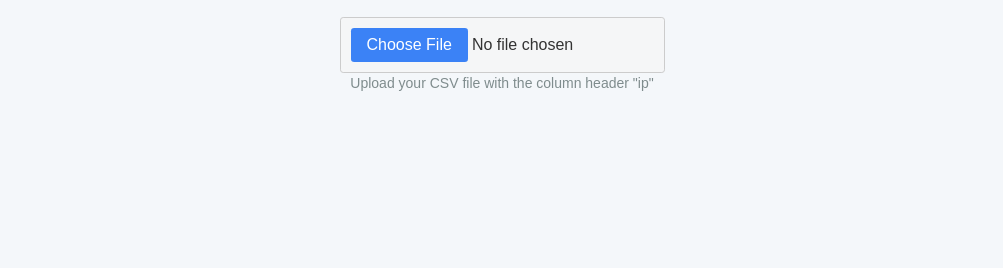
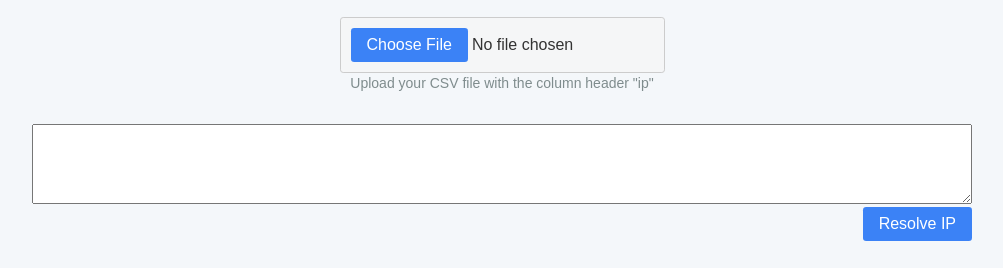
Before and after one commit to muhdyusuf/ip2location_express, a website: page public/index.html in a window 1280 px wide. Shown: the part 108-376 px from the top of the page, without its empty margins (138-1141 px from the left). Drawn offline with Linux system fonts and the light colour scheme.

Commit message:
feature:add textarea to single ip or list of ip search

```diff
--- a/public/index.html
+++ b/public/index.html
@@ -18,6 +18,14 @@
       <input type="file" id="csvFile" accept=".csv">
       <p>Upload your CSV file with the column header "ip"</p>
     </div>
+    <div
+      class="textarea-container"
+    >
+      <textarea id="ip_textarea" placeholder="type your IP/IPs here">
+
+      </textarea>
+      <button class="btn-primary" onclick="handleTextarea()">Resolve IP</button>
+    </div>
 
     <div id="output" class="output"></div>
 
--- a/public/index.js
+++ b/public/index.js
@@ -116,3 +116,43 @@ function renderResults(data) {
   html += "</table>";
   outputDiv.innerHTML = html
 }
+
+async function handleTextarea(){
+  const textAreaElement=document.getElementById("ip_textarea")
+  let text=textAreaElement.value.trim()
+  console.log(text.split(/[ ,\n]+/))
+  console.log(text.split(/[ ,\n]+/).some(ip=>!isValidIPv4(ip)))
+  const ipArray=text.split(/[ ,\n]+/).filter(ip=>isValidIPv4(ip))
+  console.log(ipArray)
+  try {
+    const response = await fetch("/api", {
+      method: "POST",
+      headers: {
+        "Content-Type": "application/json",
+      },
+      body: JSON.stringify({ ips:ipArray }),
+    })
+
+    if (!response.ok) {
+      const error = await response.json()
+      throw new Error(error.message || "Server error")
+    }
+
+    const _results = await response.json()
+    renderResults(_results)
+    results = _results
+    document.getElementById("downloadBtn").addEventListener("click", () => {
+downloadCSV(results, "ip_results.csv")
+})
+
+  } catch (err) {
+    outputDiv.innerHTML = `<p style="color:red;">Error: ${err.message}</p>`
+  }
+
+
+}
+
+function isValidIPv4(ip) {
+  const regex = /^(25[0-5]|2[0-4]\d|1\d{2}|[1-9]?\d)(\.(25[0-5]|2[0-4]\d|1\d{2}|[1-9]?\d)){3}$/;
+  return regex.test(ip)
+}
--- a/public/styles.css
+++ b/public/styles.css
@@ -66,6 +66,18 @@ input[type="file"]::file-selector-button {
   appearance: none;
   -webkit-appearance: none;
  background-color: #3b82f6; /* Blue - Secondary action (Upload) */
+  color: white;
+  font-weight: 500;
+  font-size: 1rem;
+  border: none;
+  padding: 0.5rem 1rem;
+  border-radius: 0.2rem;
+  cursor: pointer;
+  transition: background-color 0.2s ease-in-out, box-shadow 0.2s ease-in-out;
+}
+
+.btn-primary{
+  background-color: #3b82f6; /* Blue - Secondary action (Upload) */
   color: white;
   font-weight: 500;
   font-size: 1rem;
@@ -165,3 +177,16 @@ table tr:last-child td:first-child {
 table tr:last-child td:last-child {
   border-bottom-right-radius: 10px;
 }
+textarea{
+  width: 100%;
+  min-height: 80px;
+}
+
+.textarea-container{
+  display: flex;
+  flex-direction: column;
+  gap: .2rem;
+}
+.textarea-container>button{
+  align-self: flex-end;
+}
```
Also changed, not shown: 1 other file.
